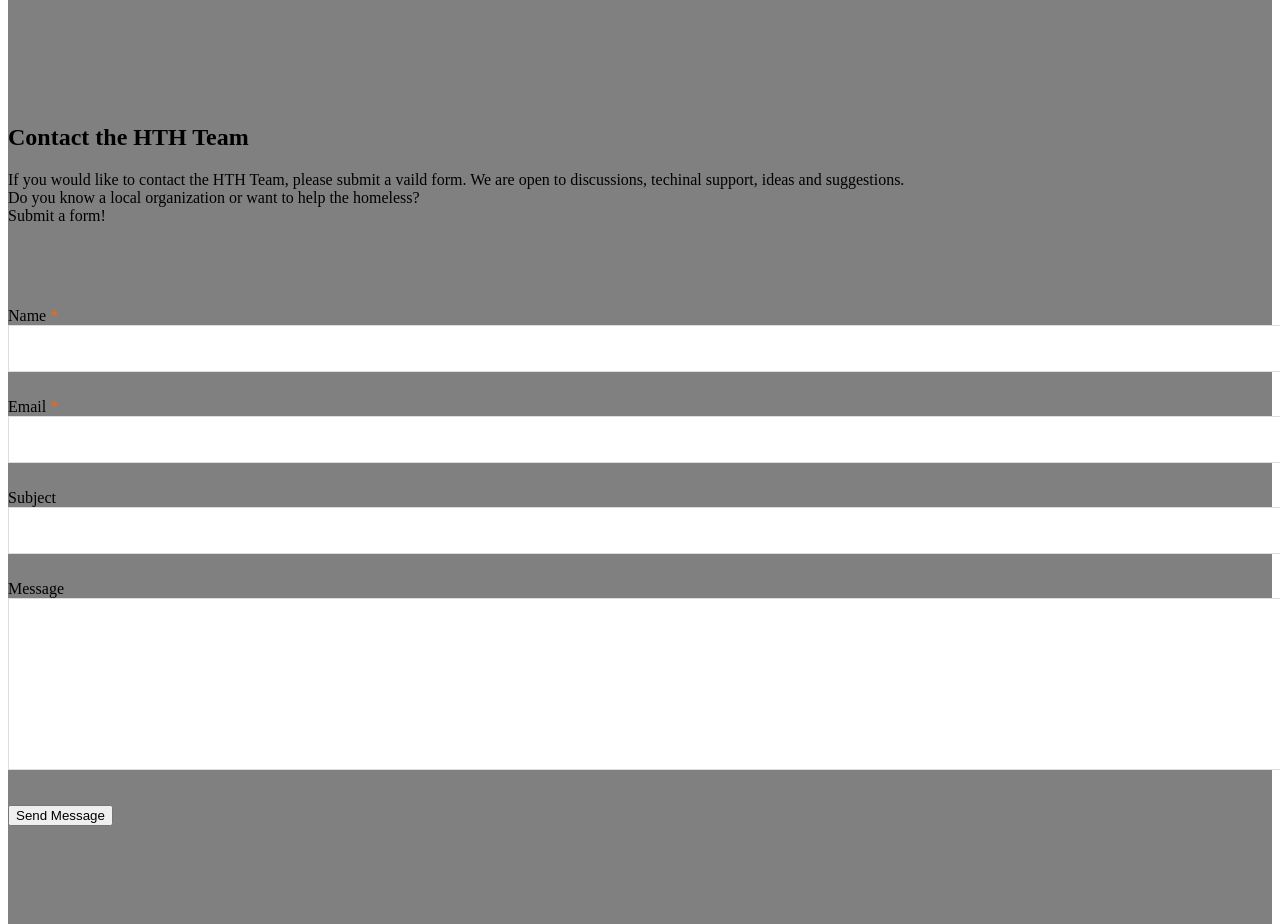
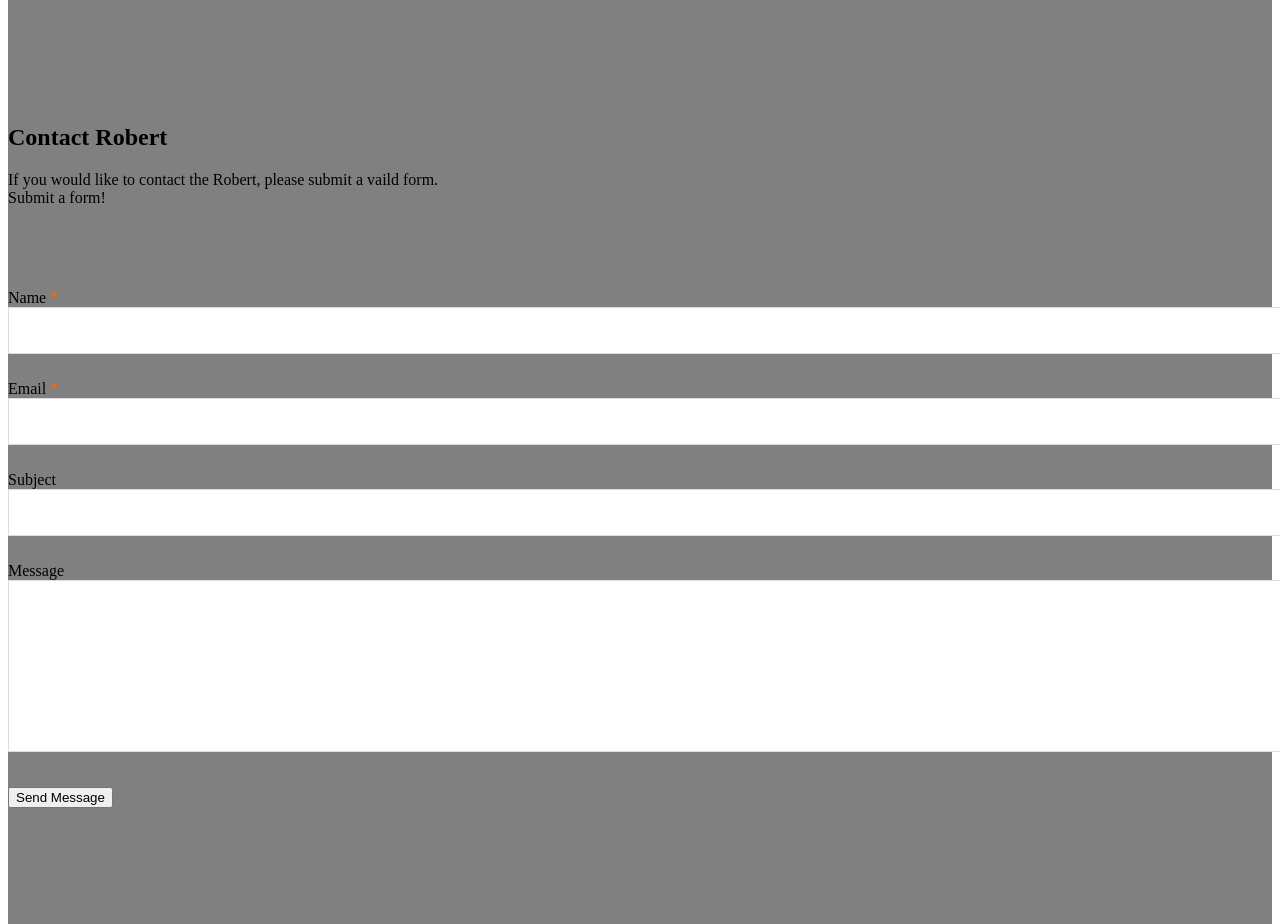
Before and after one commit to MichaelHDesigns/learning-web-development, a plain HTML site: page index.html in a window 1280 px wide. Shown: the part 10900-11824 px from the top of the page. Drawn offline with nearby package versions, Linux system fonts and the light colour scheme; grey boxes are pictures that could not be loaded.

Commit message:
Update index.html

```diff
--- a/index.html
+++ b/index.html
@@ -106,9 +106,8 @@
          <div class="mu-contact-area">
           <!-- start title -->
           <div class="mu-title">
-            <h2>Contact the HTH Team</h2>
-            <p>If you would like to contact the HTH Team, please submit a vaild form. We are open to discussions, techinal support, ideas and suggestions. <br>
-              Do you know a local organization or want to help the homeless? <br>
+            <h2>Contact Robert</h2>
+            <p>If you would like to contact the Robert, please submit a vaild form. <br>
 	      Submit a form!</p>
           </div>
           <!-- end title -->
```
